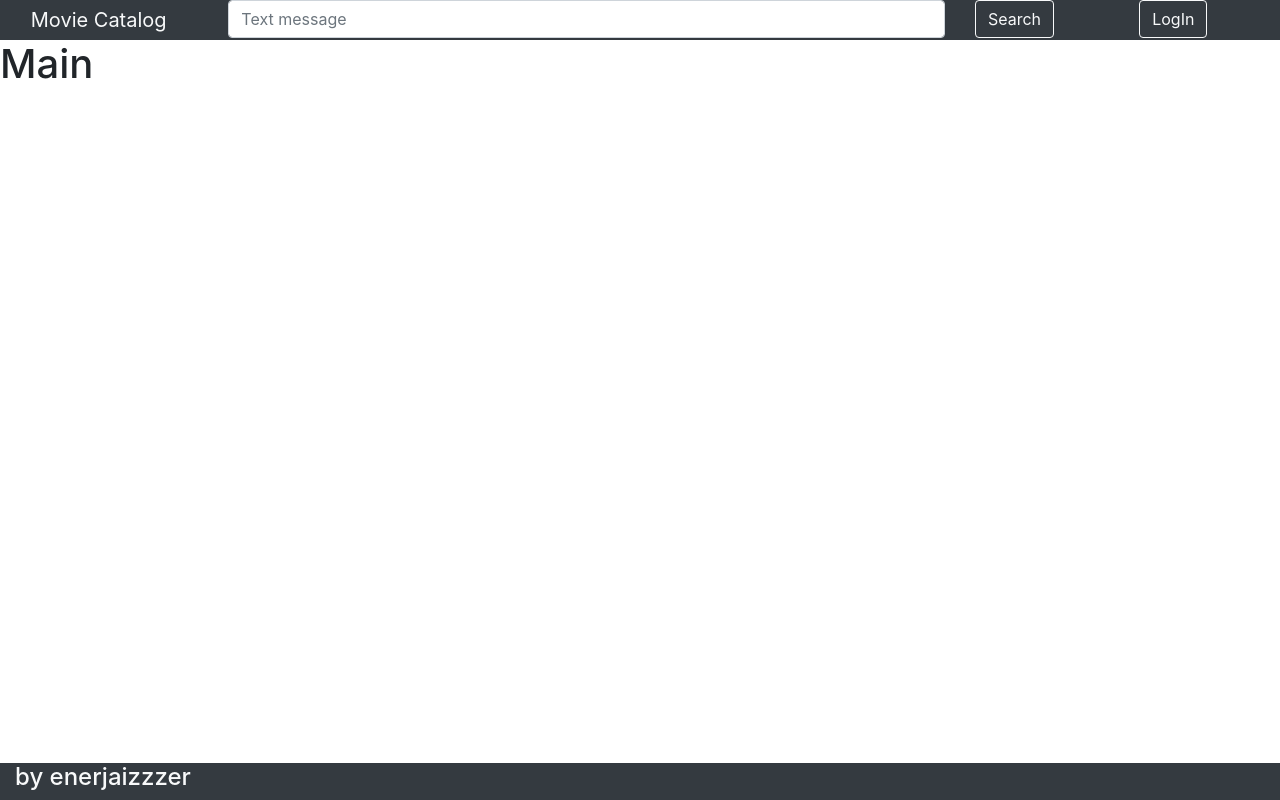
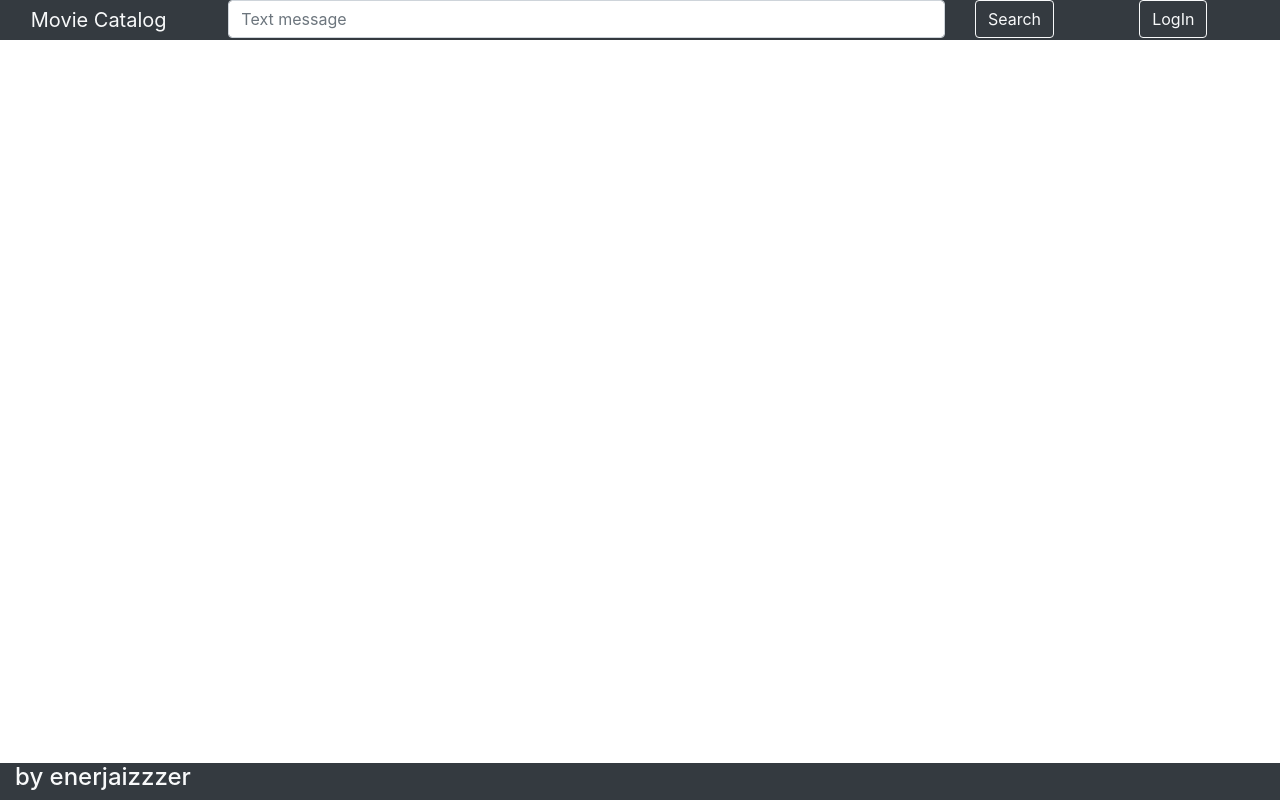
Before and after one commit to enerjaizzzer/Test, a React (Create React App) app: page / in a window 1280 px wide. Built offline with nearby package versions, Linux system fonts and the light colour scheme.

Commit message:
feat: add string with results founded

```diff
--- a/src/components/App/App.js
+++ b/src/components/App/App.js
@@ -51,7 +51,6 @@ class App extends Component {
   }
 
   render() {
-    console.log(this.state)
     return (
       <>
         <Header
@@ -62,7 +61,12 @@ class App extends Component {
           login={this.state.login}
           nickName={this.state.nickName}
         />
-        <Main />
+        {(this.state.data) && (
+          <Main
+            data={this.state.data}
+            value={this.value}
+          />
+        )}
         <Footer />
       </>
     );
--- a/src/components/Main/Main.js
+++ b/src/components/Main/Main.js
@@ -1,8 +1,18 @@
 import React from 'react';
+import { Container, Row, Col } from 'react-bootstrap';
 
-const Main = () => {
+const Main = ({ data, value }) => {
+  const totalResults = data.totalResults;
+  const stringResults = `You serched for: ${value}, ${totalResults} results found`;
+
   return (
-    <h1>Main</h1>
+    <Container>
+      <Row>
+        <Col>
+          <h3>{stringResults}</h3>
+        </Col>
+      </Row>
+    </Container>
   );
 }
 
```
